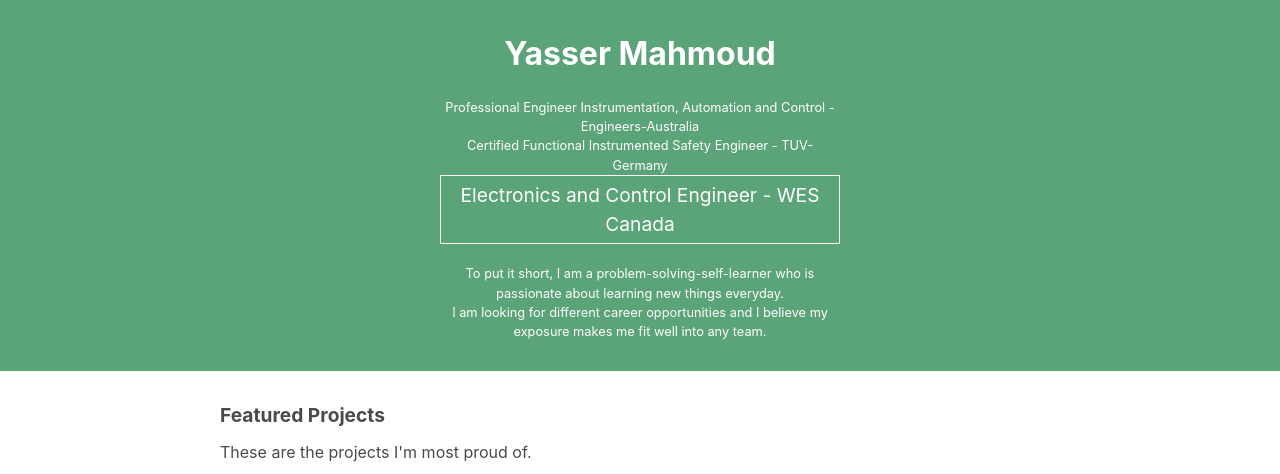
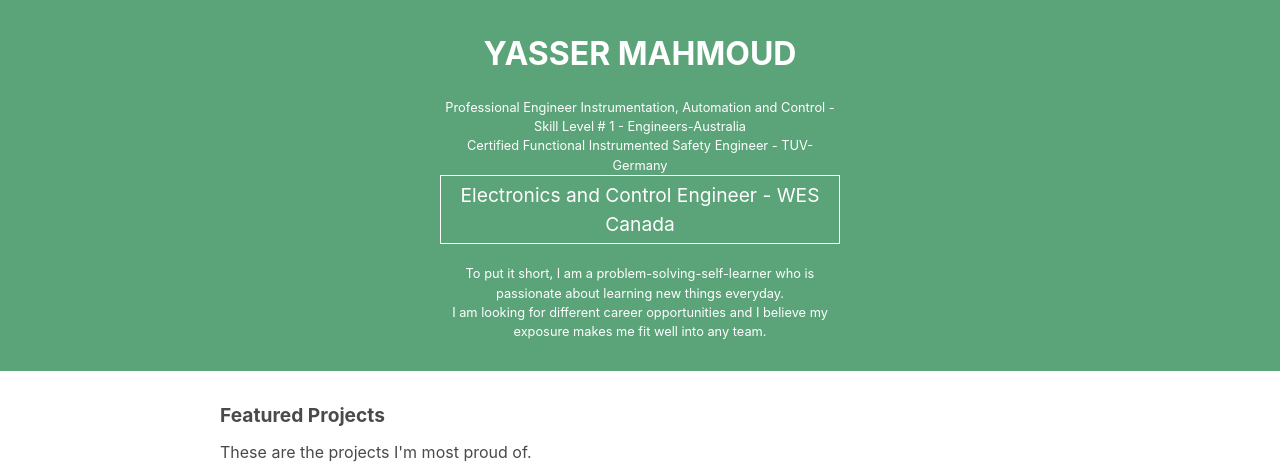
Before and after one commit to ymahmoud980/ymahmoud1980, a plain HTML site: page index.html in a window 1280 px wide. Shown: the top 474 px of the page. Drawn offline with nearby package versions, Linux system fonts and the light colour scheme.

Commit message:
Update index.html

```diff
--- a/index.html
+++ b/index.html
@@ -13,8 +13,8 @@
     <main>
         <header>
           <div>
-            <h1>Yasser Mahmoud</h1>
-            <p>Professional Engineer Instrumentation, Automation and Control - Engineers-Australia</p>
+            <h1>YASSER MAHMOUD</h1>
+            <p>Professional Engineer Instrumentation, Automation and Control -Skill Level # 1 - Engineers-Australia</p>
             <p>Certified Functional Instrumented Safety Engineer - TUV-Germany </p>
             <p id="subtitle">Electronics and Control Engineer - WES Canada </p>
 
```
